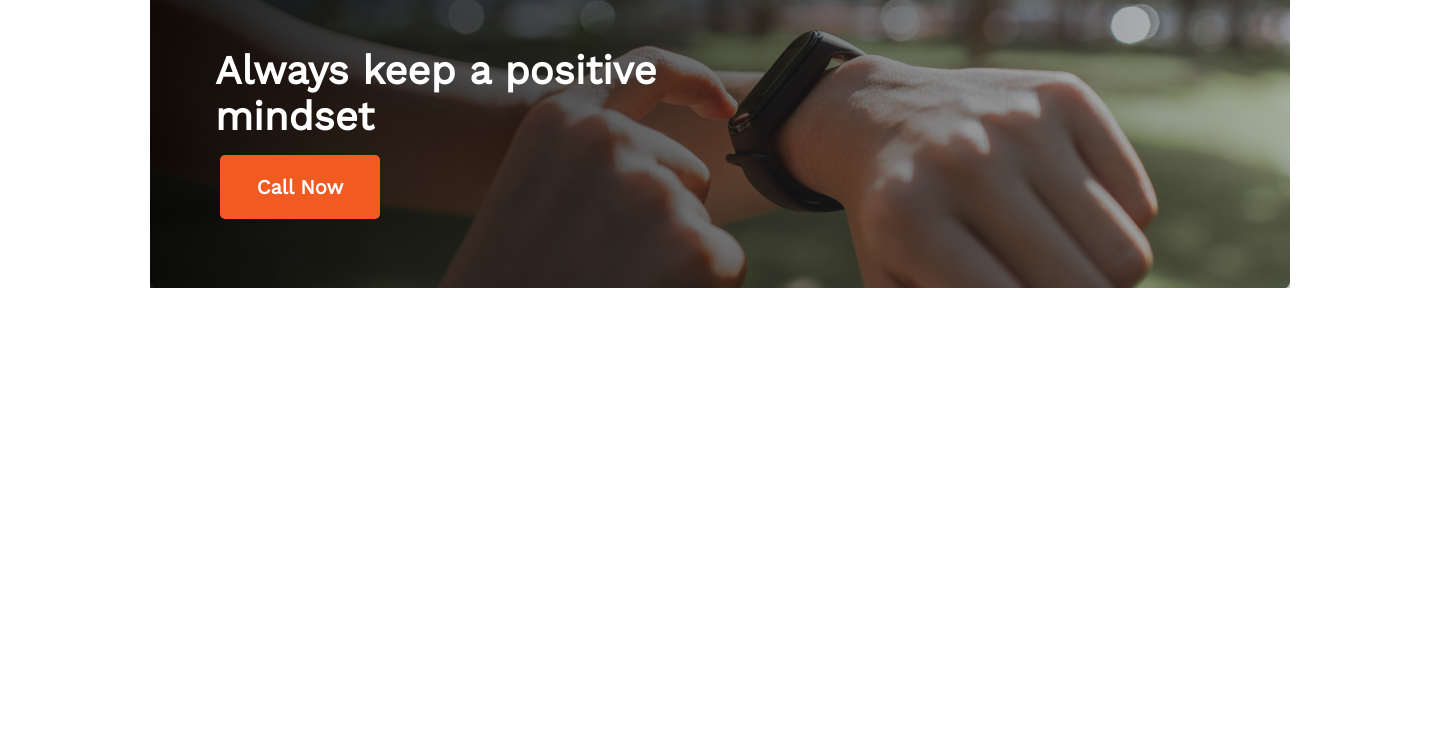
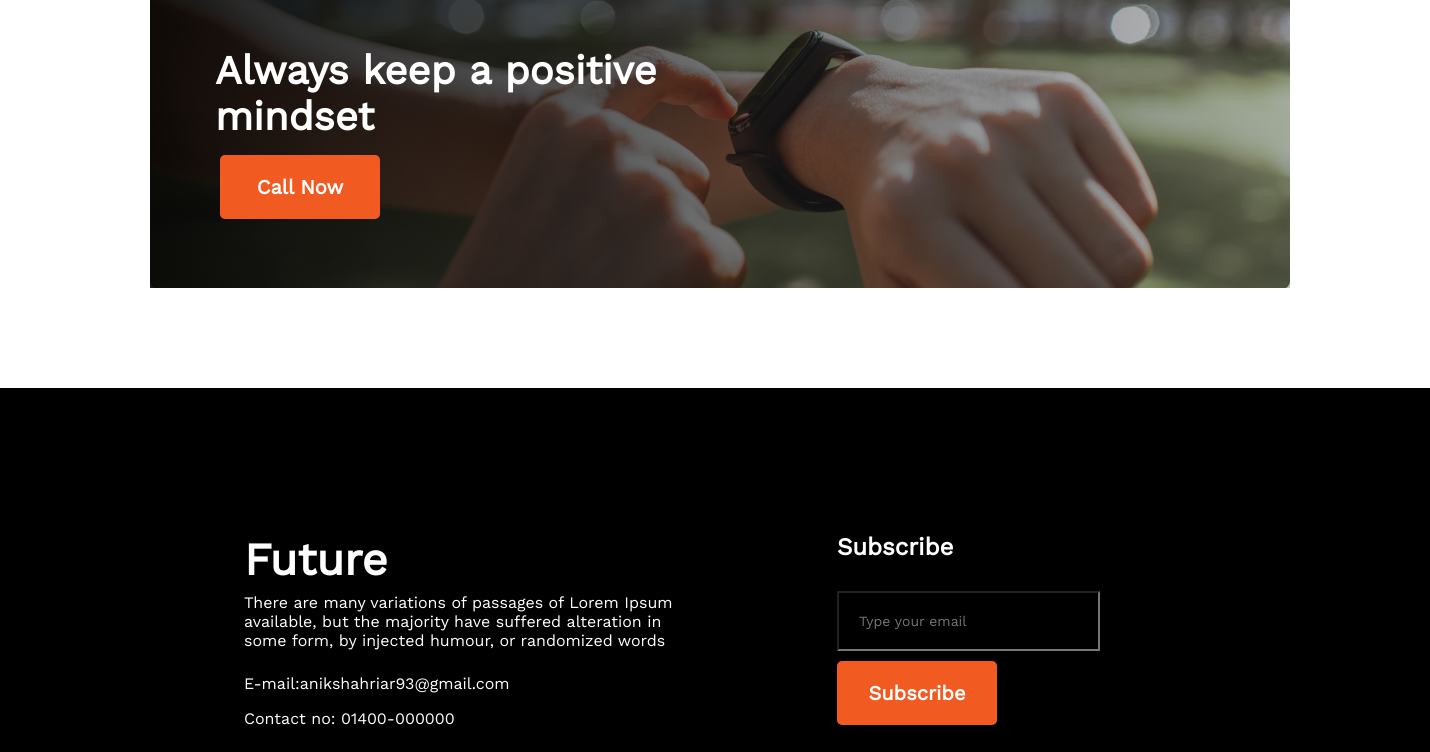
Before and after one commit to Shahriar-Anik81/first-work-repo, a plain HTML site: page index.html in a window 1280 px wide. Shown: the part 2072-2824 px from the top of the page, 1430 px wide, since content can reach past the window. Before the commit the page ends 2460 px from the top, so only its background shows below. Drawn offline with nearby package versions, Linux system fonts and the light colour scheme.

Commit message:
final commit

```diff
--- a/index.html
+++ b/index.html
@@ -90,6 +90,31 @@
     </article>
 
     <!-- Contact end-->
+
+    <!-- Footer start -->
+
+    <footer>
+        <div class="finish">
+            <div class="future">
+                <h2>Future</h2>
+                <p>There are many variations of passages of Lorem Ipsum available, but the majority have suffered alteration in some form, by injected humour, or randomized words</p>
+                <p class="future-contact">E-mail:anikshahriar93@gmail.com</p>
+                <p>Contact no: 01400-000000</p>
+                <div class="social-media">
+                    <img src="images/icons/fb.png" alt="">
+                    <img src="images/icons/twitter.png" alt="">
+                    <img src="images/icons/youtube.png" alt="">
+                </div>
+            </div>
+            <div class="subscribe">
+                <h2>Subscribe</h2>
+                <input type="email" name="" id="" placeholder="Type your email">
+                <button class="btn">Subscribe</button>
+            </div>
+        </div>
+    </footer>
+
+    <!-- Footer end -->
 </body>
 
 </html>
--- a/style.css
+++ b/style.css
@@ -1,10 +1,10 @@
-
-*{
+* {
     margin: 0;
     font-family: 'Work Sans', sans-serif;
 }
+
 /* Header start */
-.content{
+.content {
     background-image: url(images/banner/header.png);
     height: 100vh;
     background-repeat: no-repeat;
@@ -13,26 +13,29 @@
     align-items: center;
     flex-direction: column;
 }
-.content .belief{
+
+.content .belief {
     text-align: right;
-    margin-left:70% ;
+    margin-left: 70%;
     margin-right: 100px;
     font-size: 50px;
     font-weight: 700;
     line-height: 70px;
 }
-.content .paragraph{
+
+.content .paragraph {
     text-align: right;
-    margin-left:50% ;
+    margin-left: 50%;
     font-weight: 400;
     font-size: 20px;
     margin-right: 100px;
     margin-top: 20px;
     line-height: 26px;
 }
-.btn{
+
+.btn {
     align-items: right;
-    margin-left:75% ;
+    margin-left: 75%;
     margin-top: 25px;
     width: 160px;
     height: 64px;
@@ -43,90 +46,176 @@
     color: white;
     font-weight: bold;
 }
+
 /* header end */
 
 /* Failure content start */
 
-.second{
+.second {
     height: 550px;
     width: 1072px;
     margin: 166px 220px 0px 308px;
 }
-.second .second-content{
+
+.second .second-content {
     display: flex;
     justify-content: space-between;
 
 }
-.fail-experience{
+
+.fail-experience {
     width: 50%;
     margin-top: 160px;
     margin-right: 90px;
 }
-.fail-experience .failures{
+
+.fail-experience .failures {
     font-size: 42px;
     font-weight: 700;
     line-height: 42px;
 }
-.fail-experience .description{
-    font-weight:400;
-    font-size:15px;
-    Line-height:26px;
+
+.fail-experience .description {
+    font-weight: 400;
+    font-size: 15px;
+    Line-height: 26px;
     margin-top: 24px;
 }
-.fail-experience ul{
+
+.fail-experience ul {
     margin-top: 10px;
 }
+
 /* Failure content end */
 
 /* Plan start */
 
-.skill{
+.skill {
     margin: 95px 230px;
 }
-.skill .plan{
+
+.skill .plan {
     text-align: center;
     font-size: 40px;
     font-weight: 700;
     margin-bottom: 50px;
 }
 
-.skill .planning{
+.skill .planning {
     display: flex;
     justify-content: space-between;
 }
-.skill .planning .work{
+
+.skill .planning .work {
     text-align: center;
     margin-bottom: 80px;
 }
-.planning .work h3{
+
+.planning .work h3 {
     margin-top: 24px;
     margin-bottom: 15px;
 }
+
 /* Plan End */
 
 /* Contact start */
-.watch{
+.watch {
     background: linear-gradient(to right, rgba(2, 2, 2, 0.897), rgba(85, 84, 90, 0.35)),
-    url(images/banner/watch.png);
+        url(images/banner/watch.png);
     height: 300px;
     width: 1140px;
     margin: 0px 230px 100px 150px;
 
 }
-.watch .contact{
+
+.watch .contact {
     height: 180px;
     width: 460px;
     padding: 60px 65px;
 }
 
-.watch .keep-contact{
+.watch .keep-contact {
     color: #ffffff;
     font-size: 40px;
     font-weight: 700;
     line-height: 46px;
 }
-.contact .btn{
+
+.contact .btn {
     margin-top: 15px;
     margin-left: 5px;
 }
+
 /* Contact ens */
+/* Footer start */
+
+
+footer {
+    width: 1430px;
+    height: 577px;
+    background-color: black;
+}
+
+footer .finish {
+    display: flex;
+    justify-content: space-evenly;
+}
+
+footer .future,
+.subscribe {
+    width: 30%;
+    padding-top: 145px;
+}
+
+footer .future {
+    text-align: left;
+    margin-left: 80px;
+}
+
+.future h2 {
+    color: #ffffff;
+    font-size: 45px;
+    margin-bottom: 7px;
+    font-weight: 700;
+}
+
+.future p {
+    color: #ffffff;
+    font-size: 16px;
+    font-weight: 400px;
+}
+
+.future .future-contact {
+    color: #ffffff;
+    font-size: 16px;
+    font-weight: 400px;
+    margin: 24px 0px 16px 0px;
+}
+
+.future .social-media {
+    margin-top: 30px;
+}
+
+.subscribe h2 {
+    color: #ffffff;
+    font-size: 24px;
+    font-weight: 600;
+}
+
+.subscribe input {
+    padding: 20px 60px 20px 20px;
+    display: block;
+    margin-top: 30px;
+    margin-bottom: 10px;
+    background: transparent;
+    color: #ffffff;
+    text-align: left;
+    font-size: 14px;
+}
+
+.subscribe .btn {
+    margin-left: 0px;
+    margin-top: 0px;
+}
+
+/* Footer end */
```
